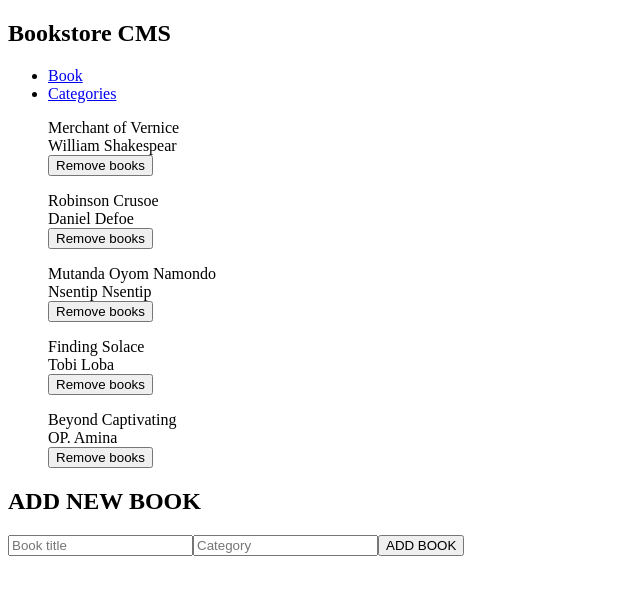
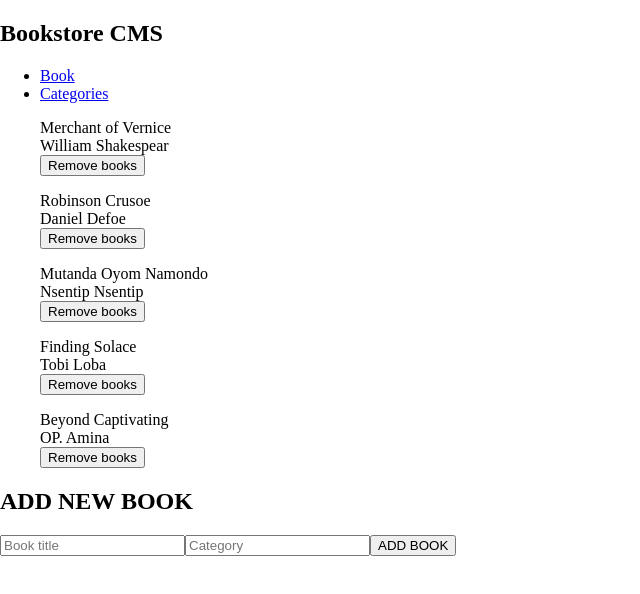
Before and after one commit to eudondian/Bookstore, a React (Create React App) app: page / in a window 1280 px wide. Shown: the top 594 px of the page, without its empty margins (0-640 px from the left). Built offline with nearby package versions, Linux system fonts and the light colour scheme.

Commit message:
Fix linter error

```diff
--- a/src/index.css
+++ b/src/index.css
@@ -1,3 +1,3 @@
-boby{
-    margin: 0;
+body {
+  margin: 0;
 }
```
